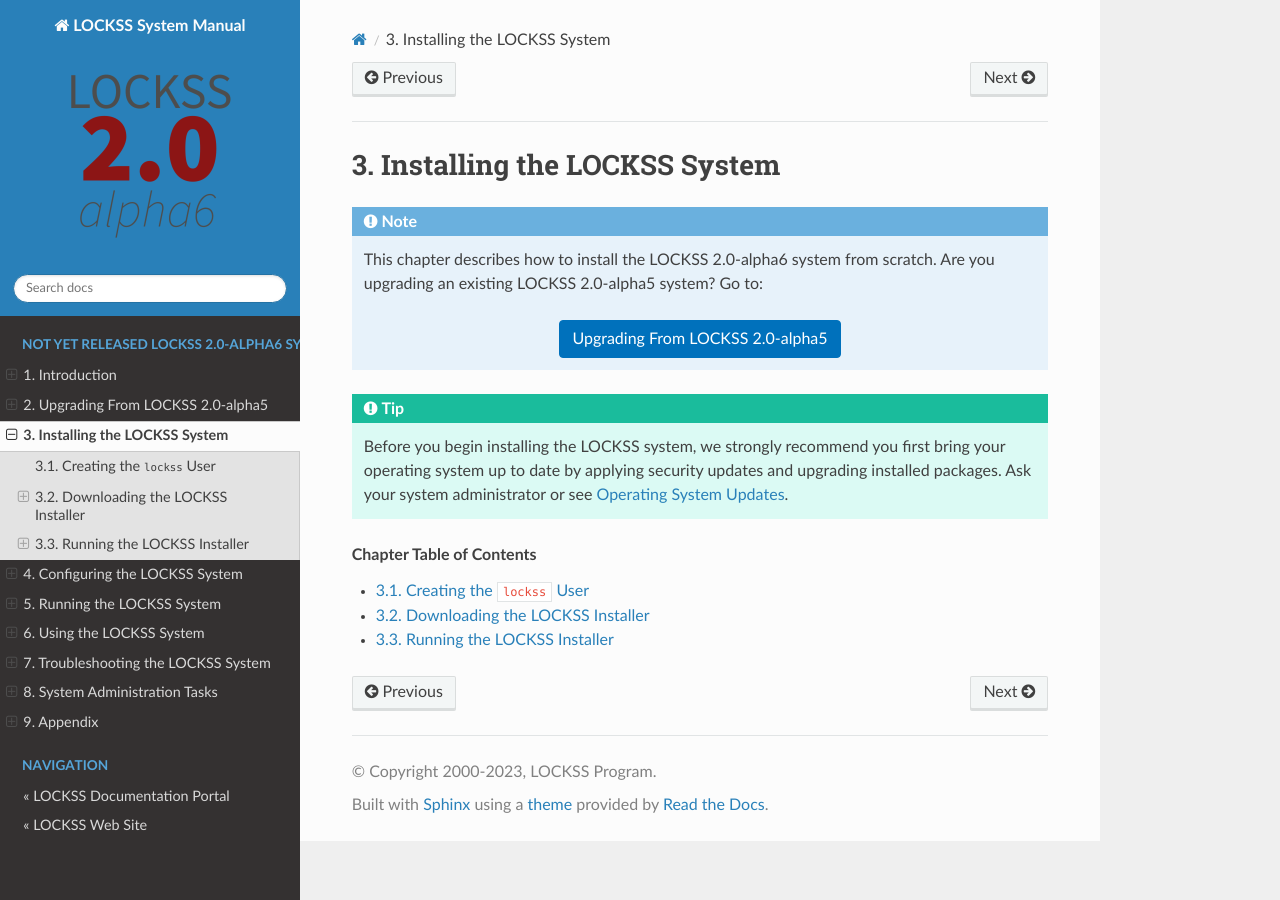
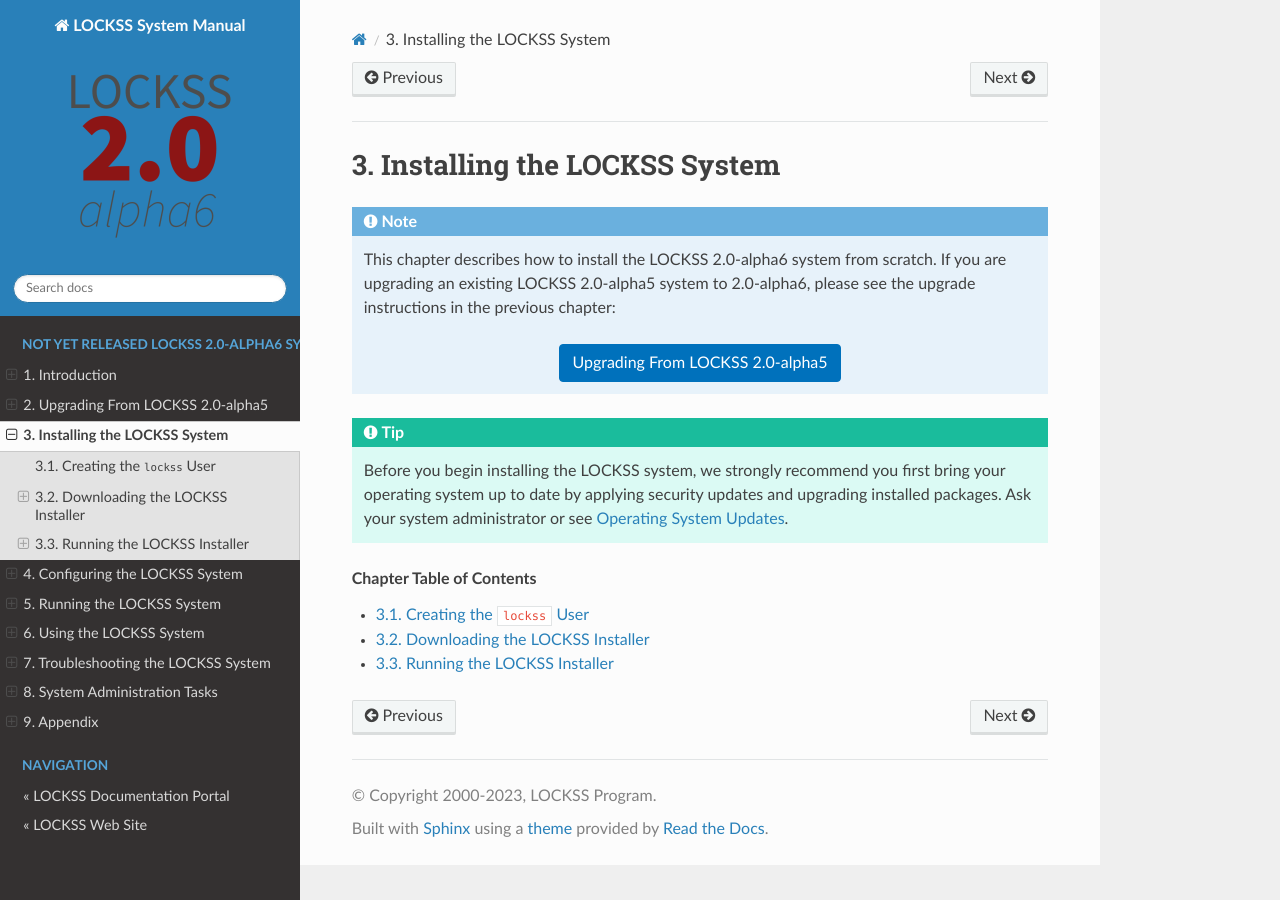
Before and after one commit to lockss/lockss-rtd-manual, a Sphinx documentation site: the page built from docs/installing/index.rst, in a window 1280 px wide. Built offline with Sphinx 7.4.7 and the Read the Docs theme 2.0.0, drawn with Linux system fonts in a browser that asks for light colours.

Commit message:
Wording.

```diff
--- a/docs/appendix/faq.rst
+++ b/docs/appendix/faq.rst
@@ -7,8 +7,6 @@ This section answers some common questions about the LOCKSS system.
 .. COMMENT LATESTVERSION
 
 I have an existing classic LOCKSS system (version 1.x). Can I upgrade to LOCKSS 2.0-alpha6?
-   FIXME
-
    .. COMMENT LATESTVERSION
 
    The LOCKSS 2.0-alpha6 release is a technology preview which we are excited to share with the community for testing purposes. It is not yet possible to convert from a classic LOCKSS system (e.g. version 1.76.4) to a LOCKSS 2.0 system for *production* purposes.
@@ -16,6 +14,8 @@ I have an existing classic LOCKSS system (version 1.x). Can I upgrade to LOCKSS
    However, version 1.76 of the classic LOCKSS system contains a prototype tool to test the migration of archival units (AUs) from a production 1.76 system to a *test* 2.0-alpha6 system, for *testing* purposes. See https://github.com/lockss/community/wiki/Migration-Tool.
 
    .. COMMENT LATESTVERSION
+
+   .. COMMENT FIXME does this contact us link go anywhere anymore?
 
    To help us advance toward the final LOCKSS 2.0 release, please consider installing and running the LOCKSS 2.0-alpha6 release on a test machine and :ref:`providing us with your feedback <Contact Us>`.
 
--- a/docs/installing/index.rst
+++ b/docs/installing/index.rst
@@ -8,7 +8,7 @@ Installing the LOCKSS System
 
    .. COMMENT PREVIOUSVERSION
 
-   This chapter describes how to install the LOCKSS 2.0-alpha6 system from scratch. Are you upgrading an existing LOCKSS 2.0-alpha5 system? Go to:
+   This chapter describes how to install the LOCKSS 2.0-alpha6 system from scratch. If you are upgrading an existing LOCKSS 2.0-alpha5 system to 2.0-alpha6, please see the upgrade instructions in the previous chapter:
 
    .. button-ref:: /upgrading/index
       :ref-type: doc
--- a/docs/introduction/index.rst
+++ b/docs/introduction/index.rst
@@ -20,4 +20,3 @@ This version, LOCKSS 2.0-alpha6, is the sixth preview release on the road to LOC
 
    prerequisites
    os
-   next-steps
--- a/docs/upgrading/index.rst
+++ b/docs/upgrading/index.rst
@@ -8,7 +8,7 @@ Upgrading From LOCKSS 2.0-alpha5
 
    .. COMMENT LATESTVERSION
 
-   This chapter describes how to upgrade an existing LOCKSS 2.0-alpha5 system to 2.0-alpha6. If you are installing the LOCKSS 2.x system for the first time, please see the installation instructions:
+   This chapter describes how to upgrade an existing LOCKSS 2.0-alpha5 system to 2.0-alpha6. If you are installing the LOCKSS 2.x system for the first time, please see the installation instructions in the next chapter:
 
    .. button-ref:: /installing/index
       :ref-type: doc
```
Also changed, not shown: docs/introduction/next-steps.rst (deleted, +0 -9 lines).
